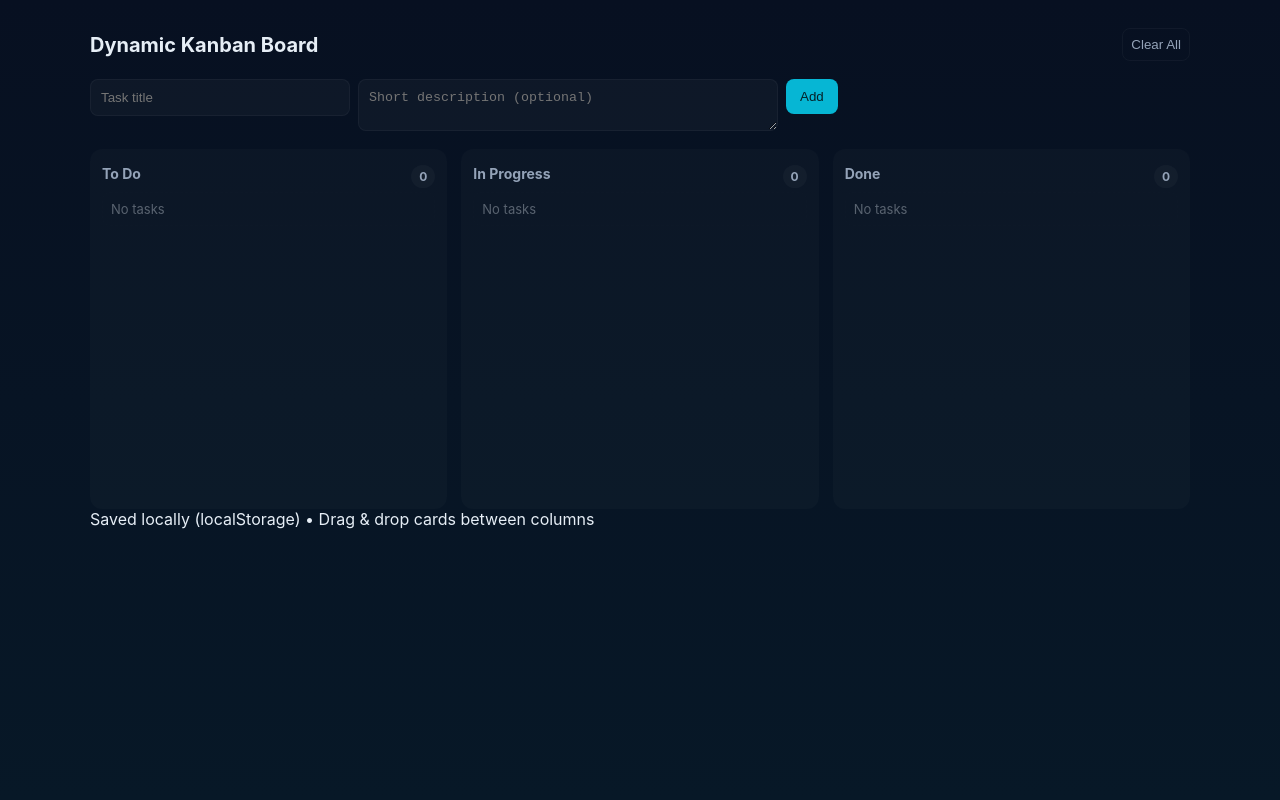
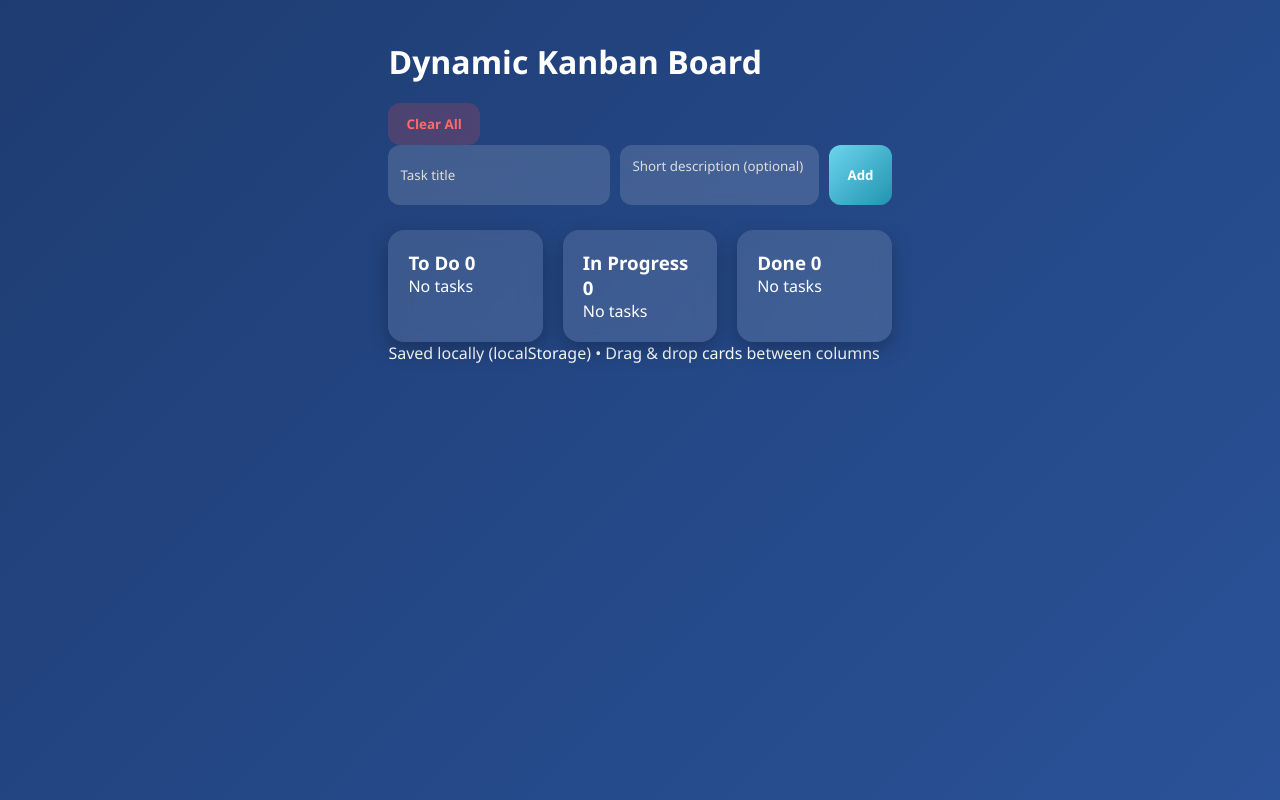
Before and after one commit to urs-zee/Kanban-Board, a plain HTML site: page index.html in a window 1280 px wide. Drawn offline with Linux system fonts and the light colour scheme.

Commit message:
Updated UI with glassmorphism and bug fixes

```diff
--- a/style.css
+++ b/style.css
@@ -1,177 +1,176 @@
-:root {
-  --bg: #0f1724;
-  --card: #0b1220;
-  --accent: #06b6d4;
-  --muted: #94a3b8;
-}
-
+/* 🌐 Base styles */
 * {
+  margin: 0;
+  padding: 0;
   box-sizing: border-box;
+  font-family: "Segoe UI", Tahoma, Geneva, Verdana, sans-serif;
 }
 
 body {
-  font-family: Inter, Ui-sans-serif, system-ui, Segoe UI, Roboto, Helvetica, Arial;
-  margin: 0;
+  background: linear-gradient(135deg, #1e3c72, #2a5298);
   min-height: 100vh;
-  background: linear-gradient(180deg, #071021 0%, #071827 100%);
-  color: #e6eef6;
-  padding: 28px;
+  display: flex;
+  justify-content: center;
+  align-items: flex-start;
+  padding: 40px;
+  color: #fff;
 }
 
-.app {
-  max-width: 1100px;
-  margin: 0 auto;
+/* 📌 Kanban board container */
+.board {
+  display: flex;
+  gap: 20px;
+  width: 100%;
+  max-width: 1200px;
 }
 
-/* Header */
-header {
+/* 🗂️ Column design */
+.column {
+  flex: 1;
+  background: rgba(255, 255, 255, 0.12);
+  backdrop-filter: blur(10px);
+  border-radius: 16px;
+  padding: 20px;
+  box-shadow: 0 8px 20px rgba(0, 0, 0, 0.25);
   display: flex;
-  align-items: center;
-  gap: 18px;
-  margin-bottom: 18px;
+  flex-direction: column;
 }
 
-header h1 {
+.column h2 {
+  text-align: center;
+  margin-bottom: 15px;
   font-size: 20px;
-  margin: 0;
+  font-weight: 600;
+  color: #f5f5f5;
+  letter-spacing: 0.5px;
 }
 
-/* Task Form */
-.task-form {
+/* 📝 Task list area */
+.task-list {
+  flex: 1;
   display: flex;
-  gap: 8px;
-  align-items: flex-start;
+  flex-direction: column;
+  gap: 15px;
 }
 
-.task-form input,
-.task-form textarea {
-  background: rgba(255, 255, 255, 0.03);
-  border: 1px solid rgba(255, 255, 255, 0.04);
-  padding: 10px;
-  border-radius: 8px;
-  color: inherit;
+/* 🎴 Task card */
+.card {
+  background: rgba(255, 255, 255, 0.18);
+  backdrop-filter: blur(12px);
+  border-radius: 14px;
+  padding: 15px;
+  box-shadow: 0 4px 15px rgba(0, 0, 0, 0.25);
+  cursor: grab;
+  transition: transform 0.2s ease, box-shadow 0.2s ease;
 }
 
-.task-form input {
-  width: 260px;
-}
-
-.task-form textarea {
-  width: 420px;
-  min-height: 48px;
-  resize: vertical;
-}
-
-.task-form button {
-  background: var(--accent);
-  border: none;
-  padding: 10px 14px;
-  border-radius: 8px;
-  cursor: pointer;
-  color: #052027;
-}
-
-/* Board Layout */
-.board {
-  display: grid;
-  grid-template-columns: repeat(3, 1fr);
-  gap: 14px;
-  margin-top: 18px;
-}
-
-.column {
-  background: rgba(255, 255, 255, 0.02);
-  padding: 12px;
-  border-radius: 12px;
-  min-height: 360px;
-}
-
-.column h3 {
-  margin: 4px 0 10px 0;
-  font-size: 14px;
-  color: var(--muted);
-}
-
-.column .count {
-  float: right;
-  background: rgba(255, 255, 255, 0.03);
-  padding: 4px 8px;
-  border-radius: 999px;
-  font-size: 12px;
-}
-
-/* Task cards list */
-.task-list {
-  display: flex;
-  flex-direction: column;
-  gap: 10px;
-  min-height: 220px;
-}
-
-/* Single task card */
-.card {
-  background: linear-gradient(
-    180deg,
-    rgba(255, 255, 255, 0.02),
-    rgba(255, 255, 255, 0.01)
-  );
-  padding: 10px;
-  border-radius: 10px;
-  border: 1px solid rgba(255, 255, 255, 0.03);
-  cursor: grab;
+.card:active {
+  cursor: grabbing;
 }
 
 .card.dragging {
-  opacity: 0.6;
-  transform: scale(0.995);
+  opacity: 0.7;
+  transform: rotate(3deg) scale(1.05);
+  box-shadow: 0 10px 30px rgba(0, 0, 0, 0.4);
 }
 
+/* 🏷️ Card content */
 .card h4 {
-  margin: 0 0 6px 0;
-  font-size: 14px;
+  margin-bottom: 8px;
+  font-size: 16px;
+  font-weight: bold;
+  color: #fff;
 }
 
 .card p {
-  margin: 0;
-  font-size: 12px;
-  color: var(--muted);
+  font-size: 14px;
+  color: #e0e0e0;
 }
 
-/* Task metadata inside card */
 .card .meta {
-  margin-top: 8px;
-  font-size: 11px;
-  color: var(--muted);
+  margin-top: 10px;
   display: flex;
   justify-content: space-between;
+  font-size: 12px;
+  color: #ccc;
 }
 
-/* Empty state inside column */
-.empty {
-  opacity: 0.35;
-  font-size: 13px;
-  padding: 8px;
-  border: 1px dashed rgba(255, 255, 255, 0.02);
-  border-radius: 8px;
+.card .btn-ghost {
+  background: transparent;
+  border: none;
+  color: #ff6b6b;
+  cursor: pointer;
+  font-size: 12px;
+  transition: color 0.2s ease;
 }
 
-/* Controls */
-.controls {
-  margin-left: auto;
+.card .btn-ghost:hover {
+  color: #ff2e2e;
 }
 
-.btn-ghost {
-  background: transparent;
-  border: 1px solid rgba(255, 255, 255, 0.04);
-  padding: 8px;
-  border-radius: 8px;
-  color: var(--muted);
-  cursor: pointer;
+/* ➕ Task form */
+#taskForm {
+  display: flex;
+  gap: 10px;
+  margin-bottom: 25px;
 }
 
-/* Responsive layout for smaller screens */
-@media (max-width: 880px) {
+#taskForm input,
+#taskForm textarea {
+  flex: 1;
+  padding: 12px;
+  border: none;
+  border-radius: 12px;
+  background: rgba(255, 255, 255, 0.15);
+  backdrop-filter: blur(10px);
+  color: #fff;
+  outline: none;
+  resize: none;
+}
+
+#taskForm input::placeholder,
+#taskForm textarea::placeholder {
+  color: #ddd;
+}
+
+#taskForm button {
+  padding: 12px 18px;
+  background: linear-gradient(135deg, #6dd5ed, #2193b0);
+  border: none;
+  border-radius: 12px;
+  color: white;
+  font-weight: 600;
+  cursor: pointer;
+  transition: transform 0.2s ease, background 0.3s ease;
+}
+
+#taskForm button:hover {
+  transform: translateY(-2px);
+  background: linear-gradient(135deg, #56ccf2, #2f80ed);
+}
+
+/* 🧹 Clear All Button */
+#clearAll {
+  margin-top: 20px;
+  padding: 12px 18px;
+  border: none;
+  border-radius: 12px;
+  background: rgba(255, 75, 75, 0.2);
+  backdrop-filter: blur(10px);
+  color: #ff6b6b;
+  font-weight: 600;
+  cursor: pointer;
+  transition: all 0.3s ease;
+}
+
+#clearAll:hover {
+  background: rgba(255, 75, 75, 0.4);
+  color: #fff;
+}
+
+/* 📱 Responsive */
+@media (max-width: 900px) {
   .board {
-    grid-template-columns: 1fr;
+    flex-direction: column;
   }
 }
```
